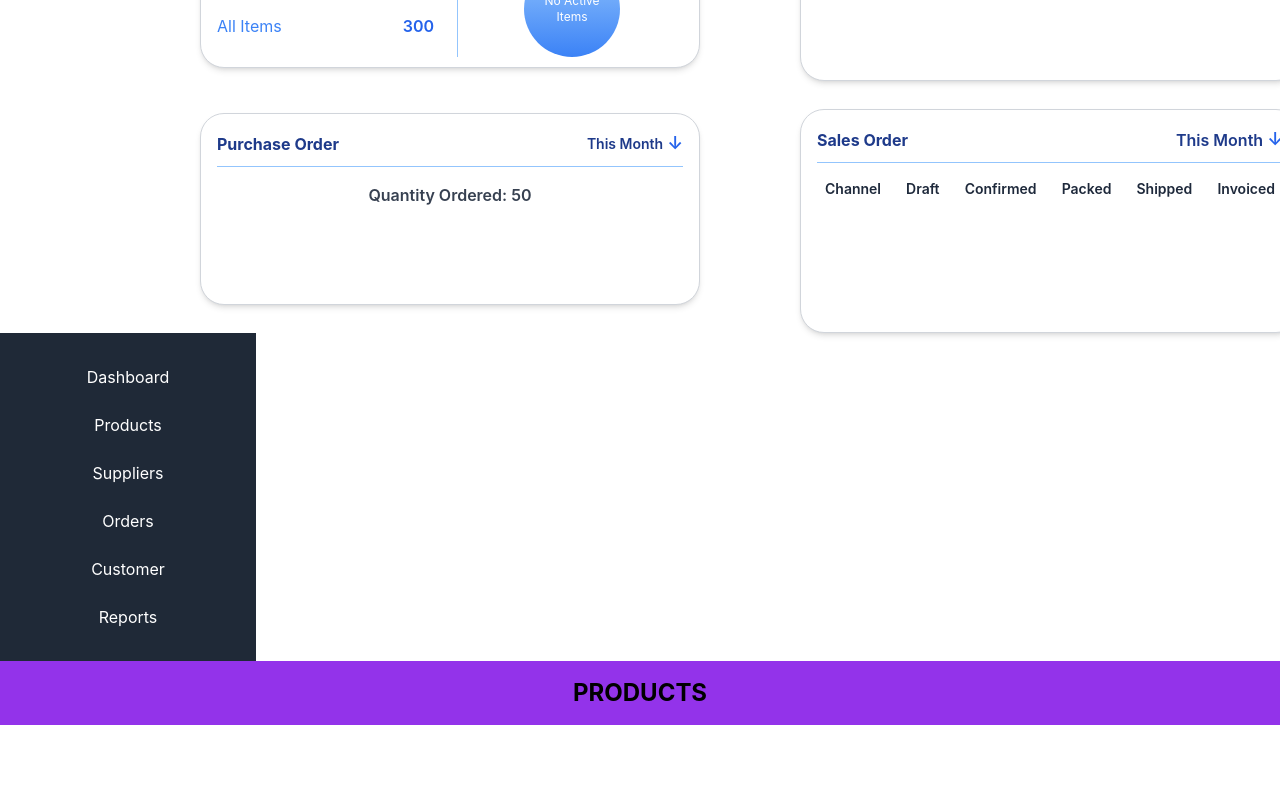
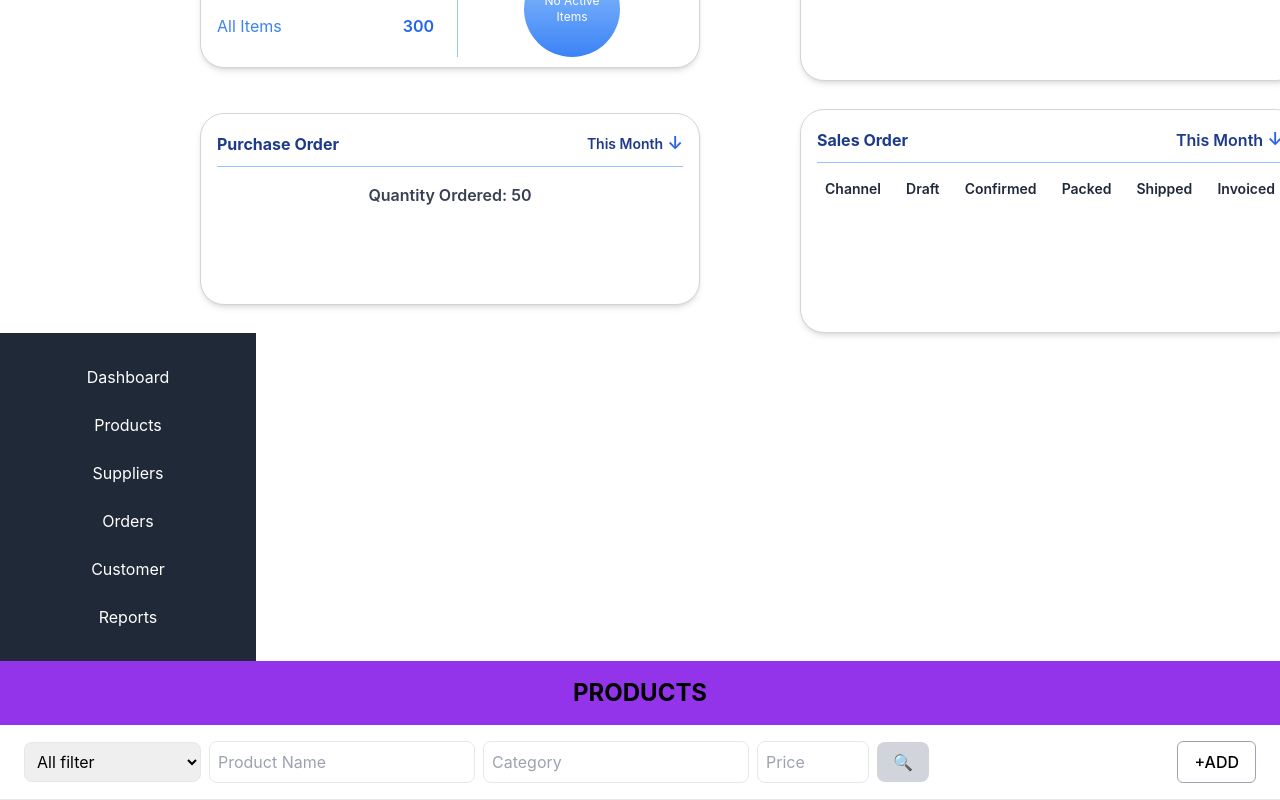
Before and after one commit to anik0103/inventory-management-system, a React (Create React App) app: page /products in a window 1280 px wide. Shown: the part 1856-2656 px from the top of the page. Before the commit the page ends 2581 px from the top, so only its background shows below. Built offline with nearby package versions, Linux system fonts and the light colour scheme.

Commit message:
Add Filters component to App for improved product filtering

```diff
--- a/src/App.js
+++ b/src/App.js
@@ -5,6 +5,7 @@ import SignUp from './Components/Authentication/SignUp';
 import Sidebar from './Components/Sidebar';
 import Navbar from './Components/Navbar';
 import Head from './Components/Product/Head';
+import Filters from './Components/Product/Filters';
 
 function App() {
   return (
@@ -15,7 +16,7 @@ function App() {
       <Dashboard />
       <Sidebar />
       <Head/>
-
+      <Filters/>
     </div>
   );
 }
```
